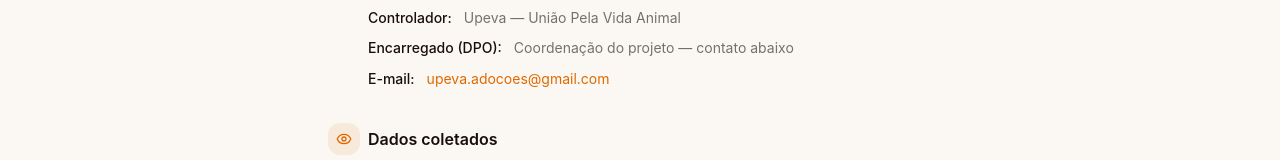
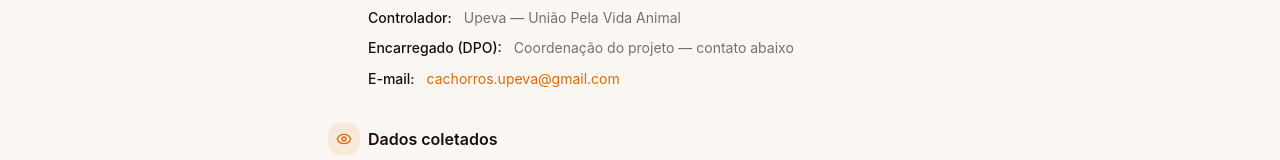
Before and after one commit to PedroBolson/Upeva, a React (Vite) app: page /politica-de-privacidade in a window 1280 px wide. Shown: the part 299-459 px from the top of the page. Built offline with nearby package versions, Linux system fonts and the light colour scheme; no server answers.

Commit message:
fix: replacing to real email used

```diff
--- a/src/pages/public/privacy-policy.tsx
+++ b/src/pages/public/privacy-policy.tsx
@@ -5,7 +5,7 @@
 import { buildPublicTitle, usePageSeo } from '@/utils/page-title'
 import { APPROVED_RETENTION_DAYS, ARCHIVED_ANIMAL_RETENTION_DAYS } from '@/types/common'
 
-const DPO_EMAIL = 'upeva.adocoes@gmail.com'
+const DPO_EMAIL = 'cachorros.upeva@gmail.com'
 const DPO_RESPONSE_DAYS = 15
 
 function Section({ title, icon: Icon, children }: { title: string; icon: LucideIcon; children: React.ReactNode }) {
--- a/src/pages/public/terms-of-use.tsx
+++ b/src/pages/public/terms-of-use.tsx
@@ -4,7 +4,7 @@
 import { fadeUp, stagger } from '@/utils/animations'
 import { buildPublicTitle, usePageSeo } from '@/utils/page-title'
 
-const DPO_EMAIL = 'upeva.adocoes@gmail.com'
+const DPO_EMAIL = 'cachorros.upeva@gmail.com'
 
 function Section({ title, icon: Icon, children }: { title: string; icon: LucideIcon; children: React.ReactNode }) {
   return (
```
